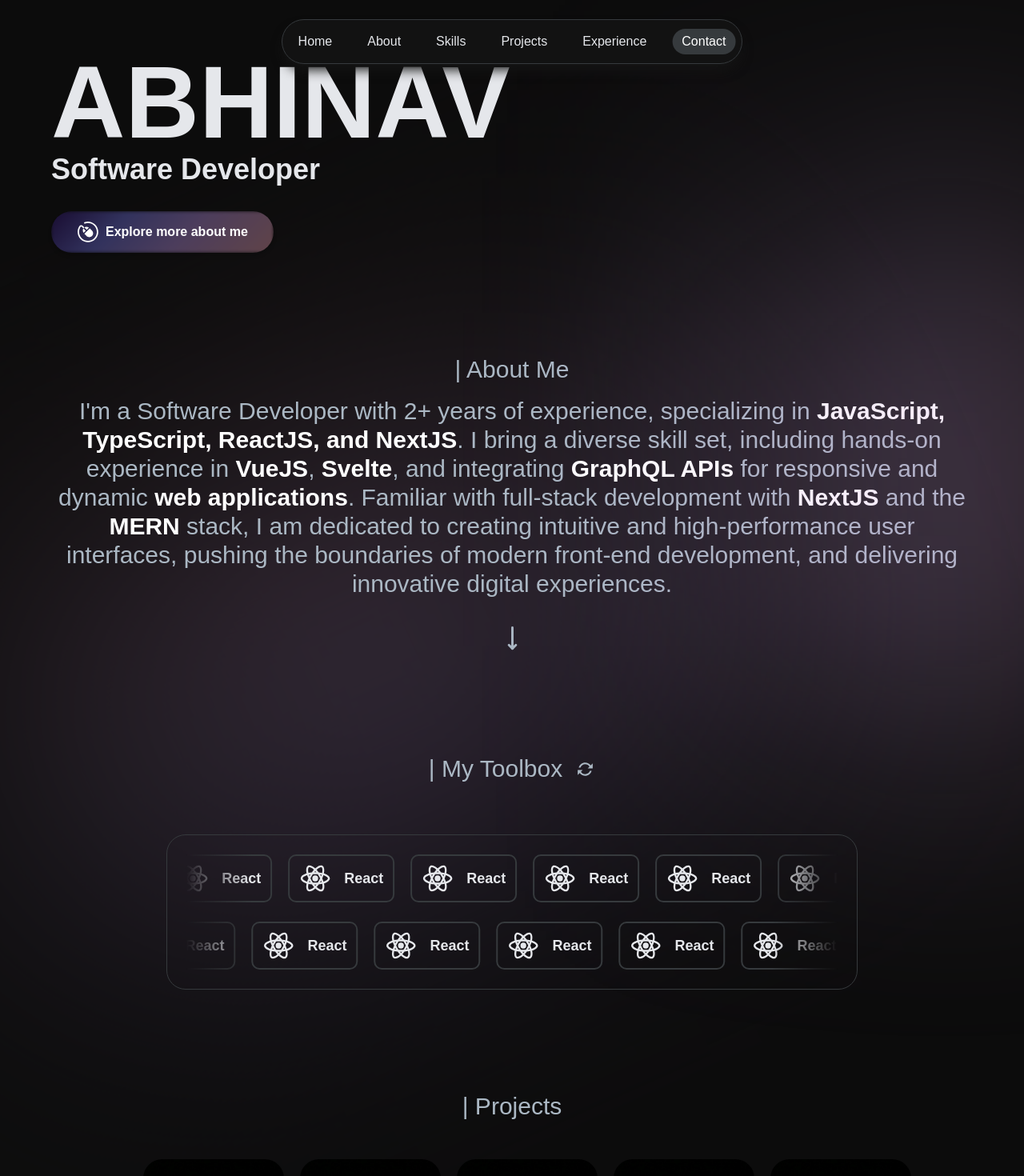
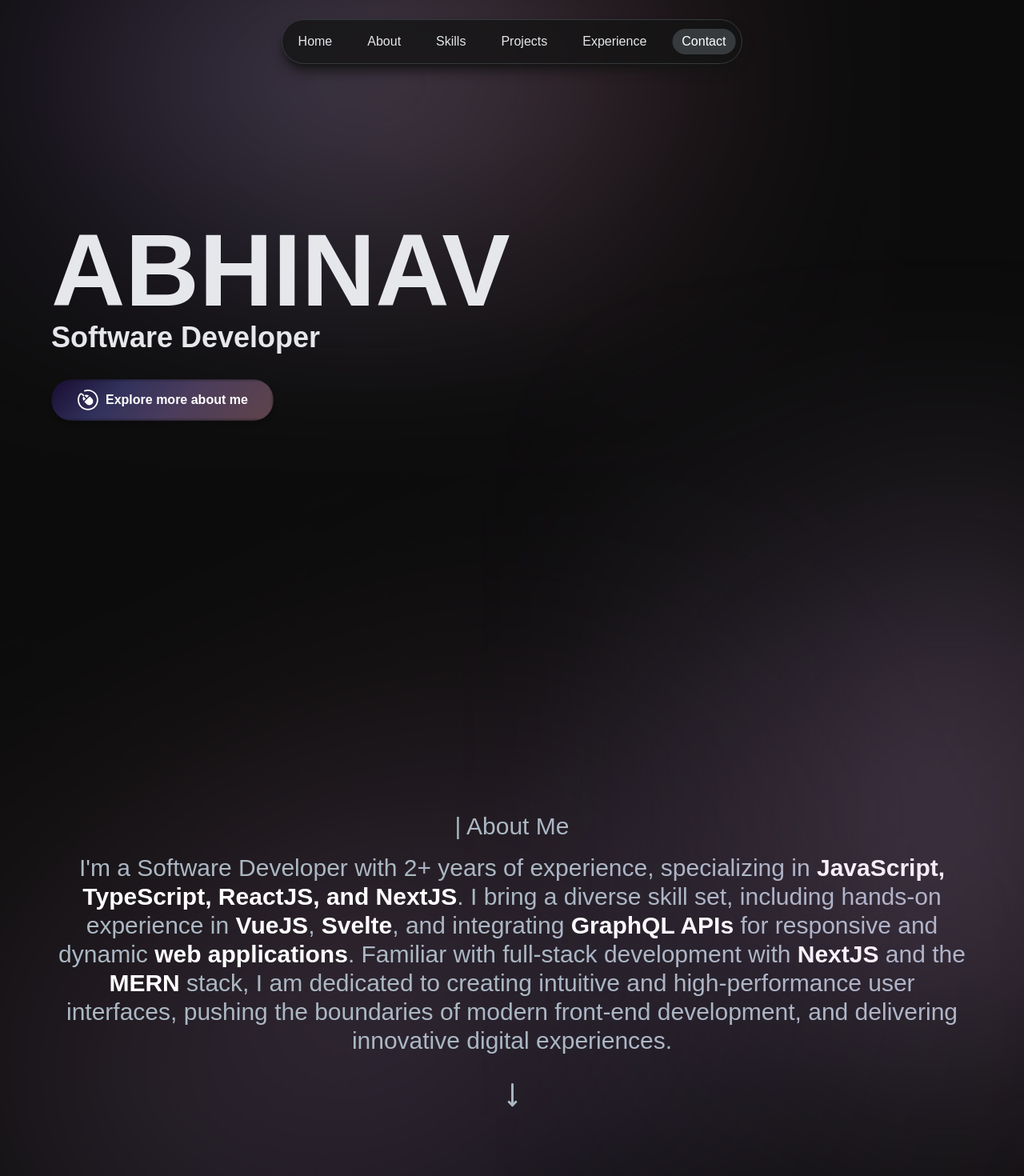
Before and after one commit to abhxnav/portfolio-2024, a Next.js app: page / in a window 1280 px wide. Shown: the top 1470 px of the page at 80% size. Built offline with nearby package versions, Linux system fonts and the light colour scheme; a web font is replaced by a local one.

Commit message:
style : each section takes full screen

```diff
--- a/src/app/globals.css
+++ b/src/app/globals.css
@@ -30,7 +30,12 @@ body {
 .gradient-main {
   @apply shared-gradient;
 
-  filter: blur(125px);
+  position: absolute;
+  width: 50%;
+  height: 200px;
+  left: 10%;
+  top: 0;
+  filter: blur(150px) brightness(0.6);
 }
 
 .button-gradient {
--- a/src/app/page.tsx
+++ b/src/app/page.tsx
@@ -13,8 +13,11 @@ import {
 const Home = () => {
   return (
     <div>
-      <Navbar />
-      <Hero />
+      <div className="relative">
+        <Navbar />
+        <div className="gradient-main z-0" />
+        <Hero />
+      </div>
       <div className="relative">
         <About />
         <div className="gradient-projects z-0" />
--- a/src/components/sections/About.tsx
+++ b/src/components/sections/About.tsx
@@ -11,7 +11,7 @@ const About = () => {
 
   return (
     <section
-      className="sm:p-16 xs:p-8 px-6 py-12 relative z-10 text-dark-200 scroll-mt-14"
+      className="sm:p-16 xs:p-8 px-6 py-12 relative z-10 text-dark-200 scroll-mt-14 min-h-screen flex items-center justify-center"
       id="about"
       ref={ref}
     >
--- a/src/components/sections/Contact.tsx
+++ b/src/components/sections/Contact.tsx
@@ -97,7 +97,7 @@ const Contact = () => {
 
   return (
     <section
-      className="sm:p-16 xs:p-8 px-6 py-12 relative z-10 scroll-mt-14"
+      className="sm:p-16 xs:p-8 px-6 py-12 relative z-10 scroll-mt-14 min-h-screen flex items-center justify-center"
       id="contact"
       ref={ref}
     >
--- a/src/components/sections/Hero.tsx
+++ b/src/components/sections/Hero.tsx
@@ -12,7 +12,7 @@ const Hero = () => {
 
   return (
     <section
-      className="py-12 sm:py-16 xs:py-8 pl-6 sm:pl-16 text-dark-200 scroll-mt-[100vh]"
+      className="py-12 sm:py-16 xs:py-8 pl-6 sm:pl-16 text-dark-200 scroll-mt-[100vh] min-h-screen flex items-center justify-center"
       id="home"
       ref={ref}
     >
--- a/src/components/sections/Projects.tsx
+++ b/src/components/sections/Projects.tsx
@@ -14,10 +14,11 @@ const Projects = () => {
 
   return (
     <section
-      className="sm:p-16 xs:p-8 px-6 py-12 scroll-mt-14"
+      className="sm:p-16 xs:p-8 px-6 py-12 scroll-mt-14 min-h-screen flex items-center justify-center"
       id="projects"
       ref={ref}
     >
+      <div className="gradient-about z-0" />
       <motion.div
         variants={staggerContainer(0.2, 1)}
         initial="hidden"
--- a/src/components/sections/Skills.tsx
+++ b/src/components/sections/Skills.tsx
@@ -17,7 +17,7 @@ const Skills = () => {
 
   return (
     <section
-      className="sm:p-16 xs:p-8 px-6 py-12 relative z-10 scroll-mt-14"
+      className="sm:p-16 xs:p-8 px-6 py-12 relative z-10 scroll-mt-14 min-h-screen flex items-center justify-center"
       id="skills"
       ref={ref}
     >
--- a/src/components/sections/WorkExperience.tsx
+++ b/src/components/sections/WorkExperience.tsx
@@ -12,7 +12,7 @@ const WorkExperience = () => {
 
   return (
     <section
-      className="sm:p-16 xs:p-8 px-6 py-12 relative z-10 scroll-mt-14"
+      className="sm:p-16 xs:p-8 px-6 py-12 relative z-10 scroll-mt-14 min-h-screen flex items-center justify-center"
       id="experience"
       ref={ref}
     >
--- a/src/components/sections/World.tsx
+++ b/src/components/sections/World.tsx
@@ -8,7 +8,7 @@ import Image from 'next/image'
 const World = () => {
   return (
     <section
-      className="sm:p-16 xs:p-8 px-6 py-12 relative z-10 scroll-mt-14"
+      className="sm:p-16 xs:p-8 px-6 py-12 relative z-10 scroll-mt-14 min-h-screen flex items-center justify-center"
       id="world"
     >
       <motion.div
--- a/src/hooks/useSectionInView.tsx
+++ b/src/hooks/useSectionInView.tsx
@@ -3,7 +3,7 @@ import { SectionName } from '@/types'
 import { useEffect } from 'react'
 import { useInView } from 'react-intersection-observer'
 
-const useSectionInView = (section: SectionName, threshold = 0.75) => {
+const useSectionInView = (section: SectionName, threshold?: number) => {
   const { ref, inView } = useInView({ threshold: threshold })
   const { setActiveSection } = useActiveSectionContext()
 
```
